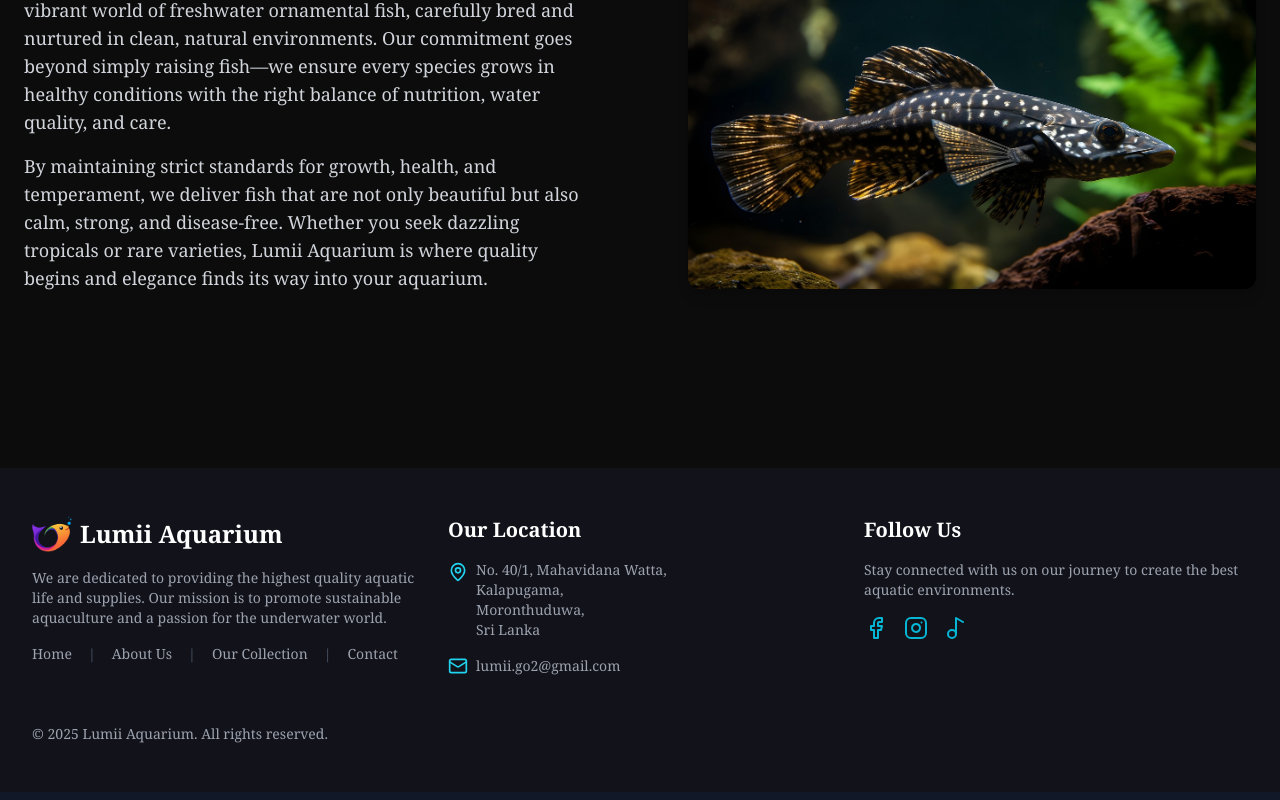
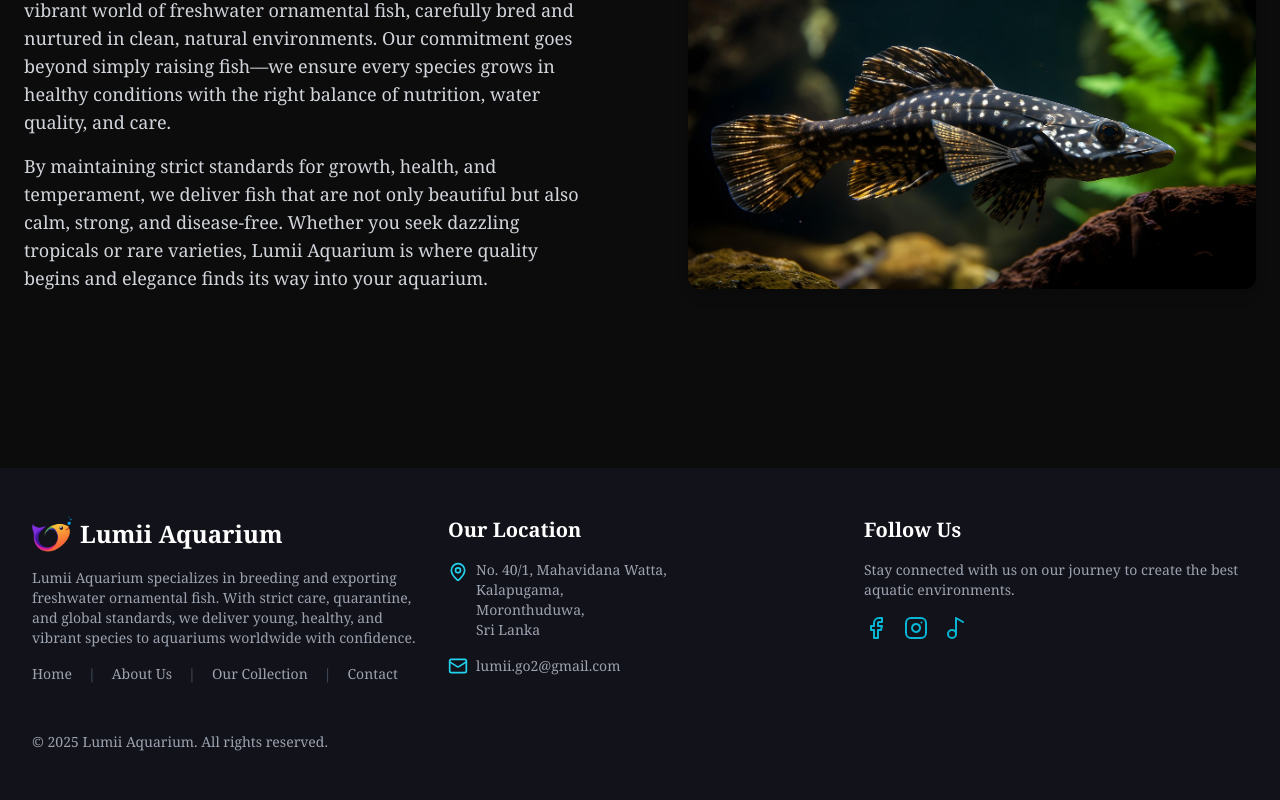
Before and after one commit to aquariumlumii/Lumii, a Next.js app: page / in a window 1280 px wide. Shown: the part 1048-1848 px from the top of the page. Built offline with nearby package versions, Linux system fonts and the light colour scheme.

Commit message:
footer paragraph updated

```diff
--- a/src/components/Footer.tsx
+++ b/src/components/Footer.tsx
@@ -24,9 +24,9 @@ const Footer = () => {
 </div>
 
           <p className="text-sm">
-            We are dedicated to providing the highest quality aquatic life and
-            supplies. Our mission is to promote sustainable aquaculture and a
-            passion for the underwater world.
+            Lumii Aquarium specializes in breeding and exporting freshwater ornamental fish.
+            With strict care, quarantine, and global standards, we deliver young, healthy, and
+            vibrant species to aquariums worldwide with confidence.
           </p>
           <div className="flex justify-center md:justify-start space-x-4 text-sm mt-4">
             <Link href="/" className="hover:text-white transition-colors duration-300">
```
